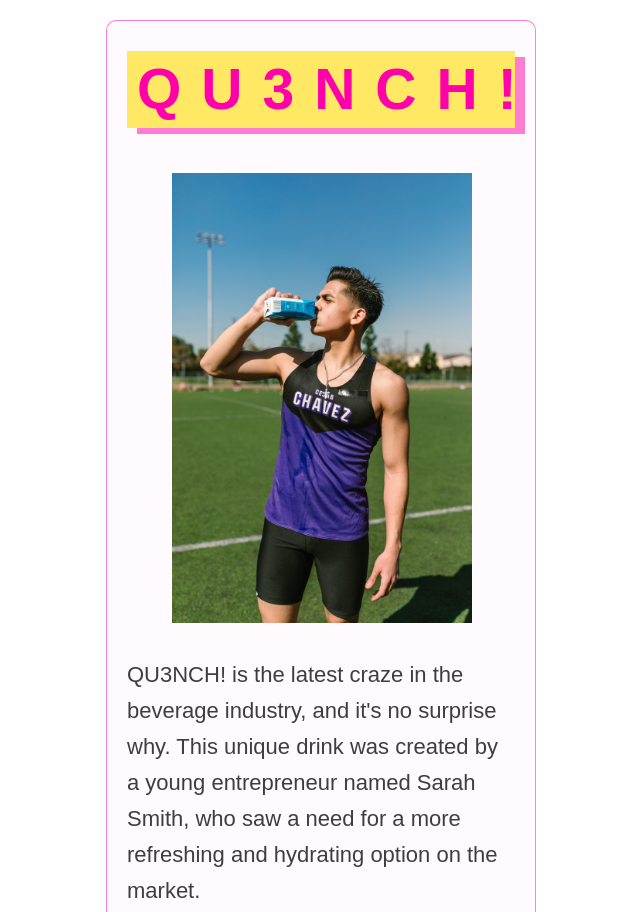
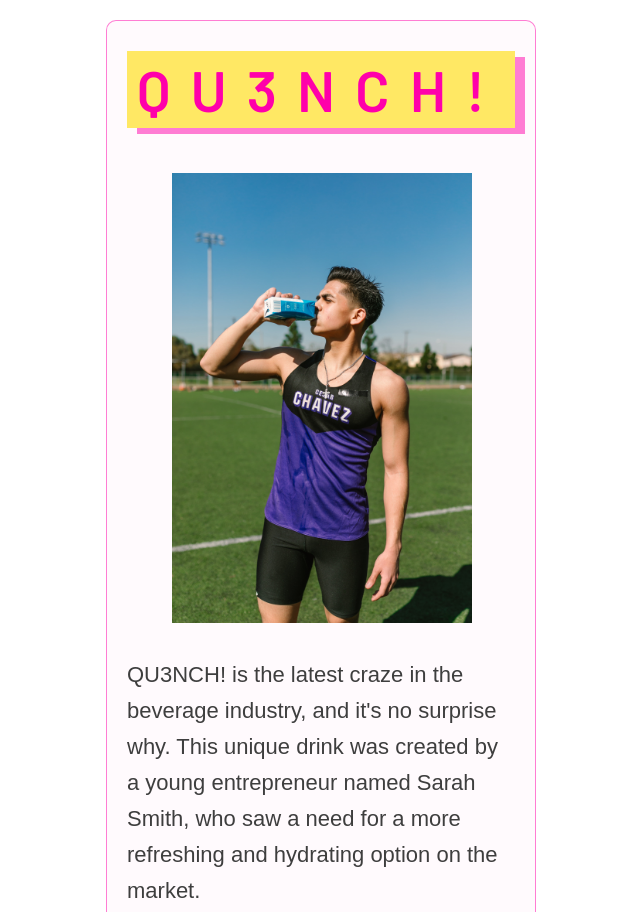
Before and after one commit to nikmeijer/Meijer_Nikolai_Project1, a plain HTML site: page index.html in a window 1280 px wide. Shown: the top 912 px of the page, without its empty margins (319-959 px from the left). Drawn offline with Linux system fonts and the light colour scheme; a web font is replaced by a local one.

Commit message:
Website built
Added repository to GitHub, including HTML (Structure, font linking, and contents), CSS (All the styling complete), and Blank README

```diff
--- a/css/main.css
+++ b/css/main.css
@@ -1,3 +1,5 @@
+@charset "UTF-8";
+
 .hidden {
     display: none;
 }
@@ -28,6 +30,11 @@ body {
     font-size: 22px;
     color: #131313;
     font-weight: 120;
+}
+
+body h2, body h3 {
+    font-family: 'Barlow', sans-serif;
+    font-weight: 600;
 }
 
 img {
--- a/index.html
+++ b/index.html
@@ -6,6 +6,7 @@
     <link rel="preconnect" href="https://fonts.googleapis.com">
     <link rel="preconnect" href="https://fonts.gstatic.com" crossorigin>
     <link href="https://fonts.googleapis.com/css2?family=Sofia+Sans&display=swap" rel="stylesheet">
+    <link href="https://fonts.googleapis.com/css2?family=Barlow:wght@400;600;700&display=swap" rel="stylesheet">
     <link href="css/reset.css" rel="stylesheet">
     <link href="css/main.css" rel="stylesheet">
 </head>
```
Also changed, not shown: 1 other file.
